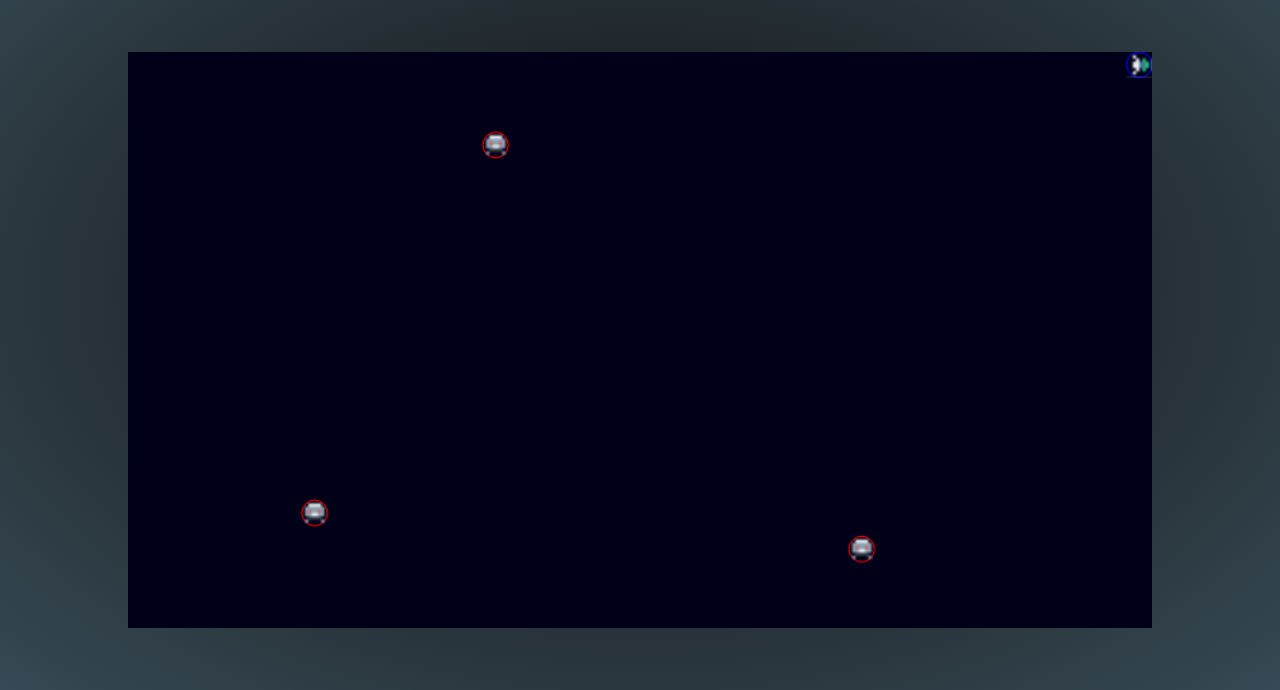
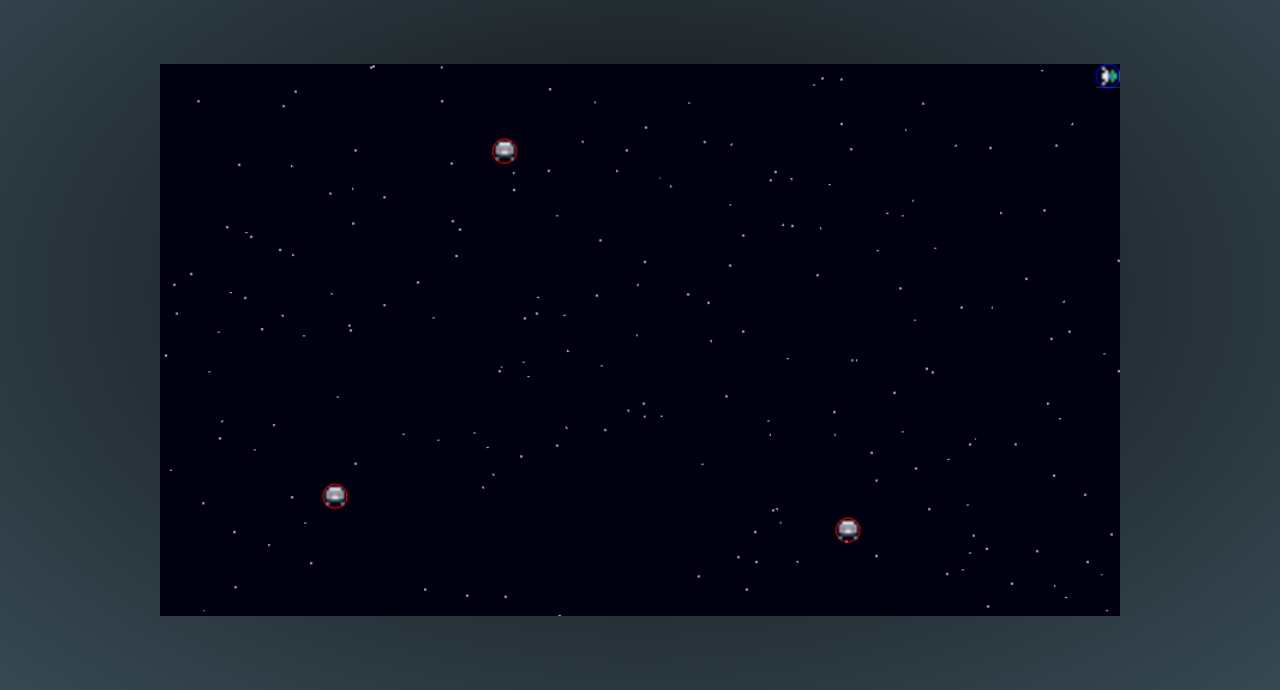
Before and after one commit to Julio-Soto/space-grab, a website built with Parcel: page index.html in a window 1280 px wide. Shown: the part 110-800 px from the top of the page. Built offline with nearby package versions, Linux system fonts and the light colour scheme.

Commit message:
added starfield background

```diff
--- a/entities.js
+++ b/entities.js
@@ -30,7 +30,7 @@ export class champion {
     }
 }
 export class enemy {
-    constructor(x,y,s,Xdir,Ydir){
+    constructor(x,y,s,Xdir,Ydir) {
         this.x = x
         this.y = y
         this.speed = s
@@ -38,10 +38,39 @@ export class enemy {
         this.Ydir = Ydir
     }
 }
+export class starField {
+    constructor(num) {
+        this.stars = new Array()
+        this.colors = ['#bbb', '#777', '#444'],
+        this.num  = num
+    }
+    create() {
+        this.stars = new Array()
+        let x,y
+        for(let i = 0; i < this.num; ++i){
+            x = Math.random() * 800
+            y = Math.random() * 460
+            this.stars.push({x: x,y: y})
+        }
+    }
+    draw(ctx) {
+        ctx.fillStyle = '#777'
+        this.stars.forEach( star => {
+            ctx.fillStyle = this.colors[Math.floor(Math.random()*3)]
+            ctx.rect(star.x,star.y,1,1)
+            ctx.fill()
+        })
+        /*for(let i = 0; i < this.num/4; ++i){
+            ctx.fillStyle = this.colors[Math.floor(Math.random()*3)]
+            ctx.rect(this.stars[i].x,this.stars[i].y,1,1)
+            ctx.fill()
+        }*/
+    }
+}
 export class game {
     constructor() {
-        this.C = document.getElementById('C'),
-        this.ctx = this.C.getContext("2d"),
+        this.ctx = document.getElementById('C').getContext("2d"),
+        this.ctx2 = document.getElementById('C2').getContext("2d"),
         this.FPS = 60,
         this.interval = new Number(),
         this.paused = false
--- a/index.html
+++ b/index.html
@@ -54,11 +54,12 @@
     }
     #C {
       background: transparent;
-      width: 80%;
+      width: 75%;
       z-index: 1;
     }
     #C2{
-      background: burlywood;
+      width: 75%;
+      background: #001;
       z-index: 0;
     }
         </style>
@@ -71,8 +72,8 @@
         </div>
         <div class='flex-container'>
 
-            <canvas id='C' width='800' height='450'></canvas>
-            <canvas id='C2' width='400' height="225"></canvas>
+            <canvas id='C' width='800' height='460'></canvas>
+            <canvas id='C2' width='800' height="460"></canvas>
 
         </div>
    </div>
--- a/main.js
+++ b/main.js
@@ -3,7 +3,7 @@
 // JS13k 2021
 
 import {eraseCanvas, drawCircle} from './utilities.js'
-import {champion, game, enemy} from './entities.js'
+import {champion, game, enemy, starField} from './entities.js'
 import { startControls } from './controls.js';
 import { champEdge, enemyEdge, champEnemies } from './collisions.js'
 
@@ -19,21 +19,28 @@ function setupSprites() {
 
 const SG_game = new game()
 let champ = new champion(10,10,2,1,0)
+let stars = new starField(200);
+stars.create()
+stars.draw(SG_game.ctx2)
 let enemies = new Array(3)
 for(let i = 0; i < 3; ++i) {
     let xs = 0.5 + Math.random()
     enemies[i] = new enemy(10 + Math.random() * 780,10 + Math.random() * 430,2,xs,2 - xs)
 }
+let frames = 0
 window.onload = function() {
     console.log('onload')
-    //setupSprites().then( () => {
         console.log('page loaded')
         startControls(champ,SG_game,mainLoop)
         SG_game.interval = setInterval(mainLoop,1000/SG_game.FPS)
-   // })
 }
 const mainLoop = () => {
-    eraseCanvas(SG_game.ctx,1)
+    if(++frames == 60){
+         //eraseCanvas(SG_game.ctx2,1)
+         //stars.draw(SG_game.ctx2)
+         frames=0
+    }
+    SG_game.ctx.clearRect(0,0,800,460)
     champ.x += (champ.speed * champ.Xdir)
     champ.y += (champ.speed * champ.Ydir)
     enemies.forEach(en => {
--- a/utilities.js
+++ b/utilities.js
@@ -1,9 +1,8 @@
 
 export function eraseCanvas(ctx,opacity) {
-    ctx.beginPath();
-    ctx.rect(0, 0, 900, 500);
-    ctx.fillStyle = "rgba(0, 0, 25, " + opacity + ")";
-    ctx.fill();
+    ctx.fillStyle = '#001'//"rgba(0, 0, 25, " + opacity + ")";
+    ctx.rect(0, 0, 800, 460)
+    ctx.fill()
   }
 export function pauseGame(game) {
     game.paused = true
```
